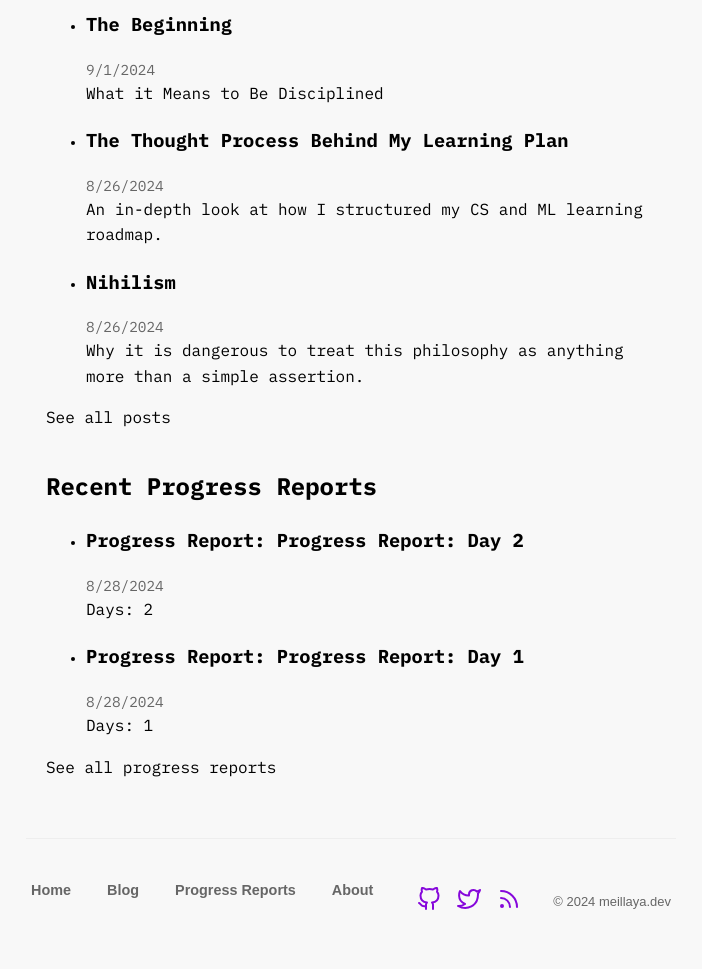
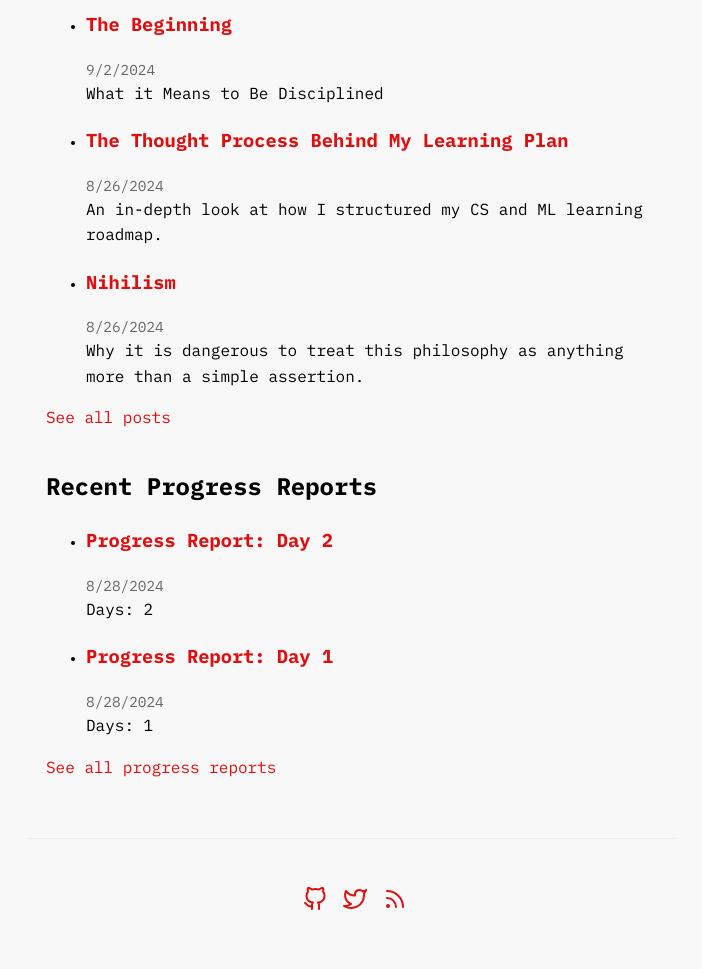
Before and after one commit to Meillaya/blog, an Astro site: page / in a window 1280 px wide. Shown: the part 1100-2069 px from the top of the page, without its empty margins (289-991 px from the left). Built offline with nearby package versions, Linux system fonts and the light colour scheme; Astro itself is replaced by a stand-in of ours.

Commit message:
Update theming, streamlined modular nature of site.

```diff
--- a/astro.config.mjs
+++ b/astro.config.mjs
@@ -4,5 +4,14 @@ import { defineConfig } from 'astro/config';
 
 export default defineConfig({
 
-
+    vite: {
+        build: {
+          rollupOptions: {
+            input: {
+              main: 'src/scripts/*',
+              // Add other script entry points as needed
+            },
+          },
+        },
+      },
 });
--- a/src/components/Footer.astro
+++ b/src/components/Footer.astro
@@ -6,19 +6,19 @@ const currentYear = new Date().getFullYear();
   <div class="footer-content">
     <nav class="footer-nav">
       <ul>
-        <li><a href="/">Home</a></li>
+        <!-- <li><a href="/">Home</a></li>
         <li><a href="/blog">Blog</a></li>
         <li><a href="/progress-reports">Progress Reports</a></li>
-        <li><a href="/blog/from-marketing-to-code">About</a></li>
+        <li><a href="/blog/from-marketing-to-code">About</a></li> -->
       </ul>
     </nav>
     <div class="social-links">
-      <a href="https://github.com/yourusername/" target="_blank" rel="noopener noreferrer" aria-label="GitHub">
+      <a href="https://github.com/Meillaya/" target="_blank" rel="noopener noreferrer" aria-label="GitHub">
         <svg xmlns="http://www.w3.org/2000/svg" width="24" height="24" viewBox="0 0 24 24" fill="none" stroke="currentColor" stroke-width="2" stroke-linecap="round" stroke-linejoin="round">
           <path d="M9 19c-5 1.5-5-2.5-7-3m14 6v-3.87a3.37 3.37 0 0 0-.94-2.61c3.14-.35 6.44-1.54 6.44-7A5.44 5.44 0 0 0 20 4.77 5.07 5.07 0 0 0 19.91 1S18.73.65 16 2.48a13.38 13.38 0 0 0-7 0C6.27.65 5.09 1 5.09 1A5.07 5.07 0 0 0 5 4.77a5.44 5.44 0 0 0-1.5 3.78c0 5.42 3.3 6.61 6.44 7A3.37 3.37 0 0 0 9 18.13V22"></path>
         </svg>
       </a>
-      <a href="https://twitter.com/yourusername" target="_blank" rel="noopener noreferrer" aria-label="Twitter">
+      <a href="https://twitter.com/cassius0x4" target="_blank" rel="noopener noreferrer" aria-label="Twitter">
         <svg xmlns="http://www.w3.org/2000/svg" width="24" height="24" viewBox="0 0 24 24" fill="none" stroke="currentColor" stroke-width="2" stroke-linecap="round" stroke-linejoin="round">
           <path d="M23 3a10.9 10.9 0 0 1-3.14 1.53 4.48 4.48 0 0 0-7.86 3v1A10.66 10.66 0 0 1 3 4s-4 9 5 13a11.64 11.64 0 0 1-7 2c9 5 20 0 20-11.5a4.5 4.5 0 0 0-.08-.83A7.72 7.72 0 0 0 23 3z"></path>
         </svg>
@@ -29,11 +29,9 @@ const currentYear = new Date().getFullYear();
           <circle cx="5" cy="19" r="1"></circle>
         </svg>
       </a>
-    </div>
-    <div class="copyright">
+    <!-- <div class="copyright">
       © {currentYear} meillaya.dev
-    </div>
-  </div>
+    </div> -->
 </footer>
 
 <style>
@@ -94,13 +92,7 @@ footer {
   transition: color .3s ease;
 }
 
-.social-links a {
-  margin: 0 10px;
-  color: rgb(134, 7, 219); /* Change this to your specific purple shade if needed */
-  text-decoration: none;
-  transition: color var(--transition-speed) ease;
-  margin: 0 0.5rem;
-}
+
 
 .social-links a:hover {
   opacity: 0.8;
--- a/src/components/Header.astro
+++ b/src/components/Header.astro
@@ -7,6 +7,7 @@
       <nav class="container">
          <!-- <a href="/" class="logo">Your Logo</a> -->
           <ul class="nav-links flex-list">
+             <li><a href="/">Home</a></li>
             <li><a href="/blog">Blog</a></li>
             <li><a href="/progress-reports">Progress Reports</a></li>
             <li><a href="/pages/">About</a></li>
--- a/src/components/HomeContent.astro
+++ b/src/components/HomeContent.astro
@@ -22,7 +22,7 @@ const recentProgressReports = allProgressReports
 
 <main class="container home-page">
   <div class="left-content">
-    <h1>Hey, I'm Nathan!</h1>
+    <h1>Hello: Friend</h1>
     <p>
       I’m a recent Computer Science Graduate and I'm currently looking for full time positions or internship positions in Software Engineering! <br><br>
       Want to contact me?<span class="highlight-name"><a href="https://x.com/cassius0x4">DM me @cassius0x4 on X</a> </span>
@@ -37,7 +37,7 @@ const recentProgressReports = allProgressReports
   </ul>
   </div>
   <div class="right-content">
-    <h2>Subsume: Discipline</h2>
+    <h2>Who are you?</h2>
     <p>
       I've come to realize that I didn't capitalize on all the oppurtunities I had as a student.<br><br>
       I didn't really learn anything, at least not the things that mattered.<br><br>
@@ -53,14 +53,14 @@ const recentProgressReports = allProgressReports
       {recentBlogPosts.map((post) => (
         <li class="post-card">
           <h3 class="post-title">
-            <a href={`/blog/${post.slug}`}>{post.data.title}</a>
+            <span class="highlight-name"><a href={`/blog/${post.slug}`}>{post.data.title}</a></span>
           </h3>
           <div class="post-date">{post.data.publishDate.toLocaleDateString()}</div>
           <div class="post-description">{post.data.description}</div>
         </li>
       ))}
     </ul>
-    <p class="see-all"><a href="/blog">See all posts</a></p>
+    <p class="see-all"><span class="highlight-name"><a href="/blog">See all posts</a></span></p>
   </section>
 
   <section id="recent-progress-reports">
@@ -69,28 +69,28 @@ const recentProgressReports = allProgressReports
       {recentProgressReports.map((report) => (
         <li class="post-card">
           <h3 class="post-title">
-            <a href={`/progress-reports/${report.slug}`}>Progress Report: {report.data.title}</a>
+            <span class="highlight-name"><a href={`/progress-reports/${report.slug}`}>{report.data.title}</a></span>
           </h3>
           <div class="post-date">{report.data.publishDate.toLocaleDateString()}</div>
           <div class="post-description">Days: {report.data.days.join(', ')}</div>
         </li>
       ))}
     </ul>
-    <p class="see-all"><a href="/progress-reports">See all progress reports</a></p>
+    <p class="see-all"><span class="highlight-name"><a href="/progress-reports">See all progress reports</a></span></p>
   </section>
 </main>
 
 <style>
 
-.highlight-name {
-    color: rgb(134, 7, 219); /* This is the accent color you've been using */
+/* .highlight-name {
+    color: rgb(134, 7, 219);
   }
 
   .highlight-secondary {
-    color: rgb(3, 199, 101); /* This is an example green color */
-  }
+    color: rgb(3, 199, 101);
+  } */
 
-  /* You can add more custom color classes as needed */
+
 
 
   .container.home-page {
@@ -129,10 +129,6 @@ const recentProgressReports = allProgressReports
     font-family: 'IBM Plex Mono', sans-serif;
   }
 
-  section {
-    font-family: Arial, Helvetica, sans-serif;
-  }
-
   h1 {
     font-weight: normal;
   }
--- a/src/content/blog/the-beginning.md
+++ b/src/content/blog/the-beginning.md
@@ -1,7 +1,7 @@
 ---
 title: "The Beginning"
 description: "What it Means to Be Disciplined"
-publishDate: 2024-09-01
+publishDate: 2024-09-02
 ---
 
 # What it Means to Be Disciplined
--- a/src/layouts/Layout.astro
+++ b/src/layouts/Layout.astro
@@ -56,22 +56,14 @@ const { title, description, currentPage = "Default description" } = Astro.props;
     <link rel="preload" href="/fonts/woff2/IBMPlexMono-Regular.woff2" as="font" type="font/woff2" crossorigin>
 
     <!-- Inline critical CSS -->
-    <style is:inline>
+    <style>
       :root {
-        --color-bg-dark: #171717;
+        --color-bg-dark: #000000;
         --color-bg-light: #f8f8f8;
         --color-text-dark: #000000;
         --color-text-light: #FBFBFB;
       }
 
-      .no-js {
-        background-color: var(--color-bg-dark);
-        color: var(--color-text-light);
-      }
-
-      .no-js .ascii-art-light {
-        display: none;
-      }
     </style>
 
     <!-- Theme Toggle Script -->
@@ -81,7 +73,7 @@ const { title, description, currentPage = "Default description" } = Astro.props;
     </script>
 
     <!-- Set initial theme -->
-    <script is:inline>
+    <script>
       (function() {
         const theme = localStorage.getItem('theme-preference') || (window.matchMedia('(prefers-color-scheme: dark)').matches ? 'dark' : 'light');
         document.documentElement.classList.add(`bg-${theme}`);
--- a/src/pages/index.astro
+++ b/src/pages/index.astro
@@ -11,8 +11,3 @@ import Footer from '../components/Footer.astro';
   <HomeContent />
 
 </Layout>
-
-<script>
-  import { initThemeToggle } from '../scripts/themeToggle.js';
-  document.addEventListener('astro:page-load', initThemeToggle);
-</script>
--- a/src/styles/global.css
+++ b/src/styles/global.css
@@ -1,3 +1,10 @@
+:root {
+  --accent-color-dark: rgb(134, 7, 219);
+  --accent-color-light: rgb(224, 14, 14);
+  --social-link-color-light: rgb(224, 14, 14);
+  --social-link-color-dark: rgb(134, 7, 219);
+}
+
 body {
   font-family: 'IBM Plex Mono', -apple-system, BlinkMacSystemFont, 'Segoe UI', Roboto, Oxygen, Ubuntu, Cantarell, 'Open Sans', 'Helvetica Neue', sans-serif;
   background-color: var(--background-color);
@@ -10,8 +17,9 @@ body {
 }
 
 a {
-    color: var(--accent-color);
+  color: var(--accent-color-light);
   text-decoration: none;
+  transition: color 0.3s ease;
 }
 
 a:hover {
@@ -143,7 +151,27 @@ body {
 
 .social-links a {
   margin: 0 10px;
+  color: var(--social-link-color-light);
+  text-decoration: none;
+  transition: color var(--transition-speed) ease;
+  margin: 0 0.5rem;
 }
+
+.bg-dark .social-links a {
+
+  color: var(--social-link-color-dark)
+
+}
+
+/* .social-links a:hover {
+  color: var(--link-color-light);
+}
+
+.bg-dark .social-links a:hover {
+  color: var(--link-color-dark);
+} */
+
+
 @media (max-width: 768px) {
   .hero h1 {
     font-size: 2.5rem;
@@ -173,11 +201,10 @@ body {
   color: var(--color-text-light);
 }
 
-  .no-js {
-    background-color: var(--color-bg-dark);
-    color: var(--color-text-light);
+.bg-dark main a {
+  color: var(--accent-color-dark);
+  transition: color 0.3s ease;
 }
-
 .no-js .ascii-art-light {
   display: none;
 }
```
Also changed, not shown: src/scripts/themeToggle.js (indentation only), 2 other files. Lines whose indentation alone changed are shown as unchanged.
